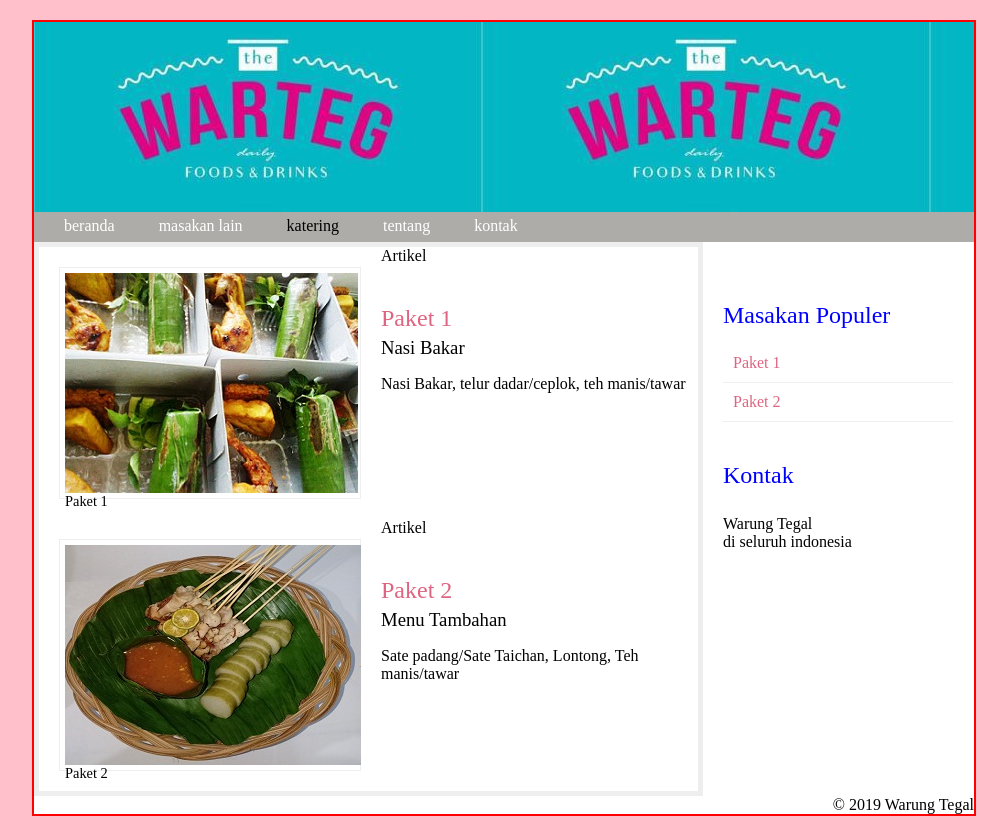
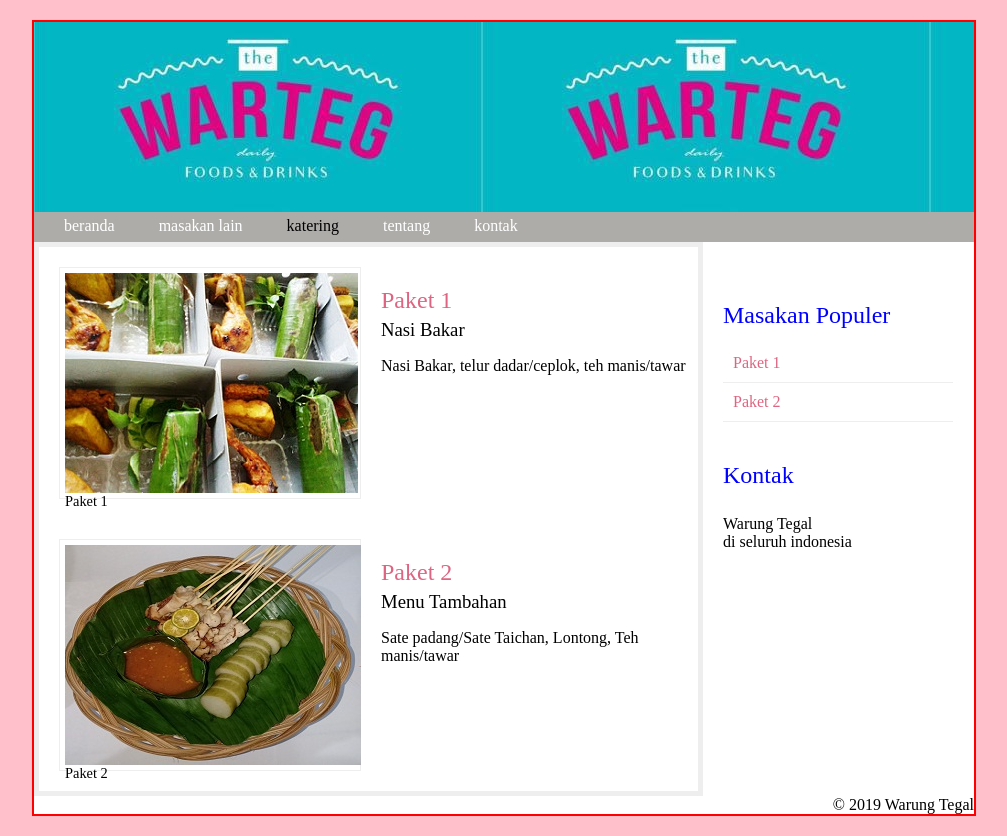
Before and after one commit to alwina23/index, a plain HTML site: page katering.html in a window 1280 px wide. Shown: the whole page, without its empty margins (136-1143 px from the left). Drawn offline with Linux system fonts and the light colour scheme.

Commit message:
Update katering.html
edit2

```diff
--- a/katering.html
+++ b/katering.html
@@ -122,7 +122,7 @@
 	     </nav>
 	  </Header>
 	  <Section class=courses>
-		<article>Artikel
+		<article>
 			<figure>
 			   <img src="images/PaketNasibakar.jpg" alt="Gambar Paket 1" />
 			   <figcaption>Paket 1</figcaption>
@@ -133,7 +133,7 @@
 			</hgroup>
 			<p>Nasi Bakar, telur dadar/ceplok, teh manis/tawar</p>
 		</article>
-		<article>Artikel
+		<article>
 			<figure>
 			   <img src="images/Paketsatetaichan.jpg" alt="Gambar Paket 2" />
 			   <figcaption>Paket 2</figcaption>
```
